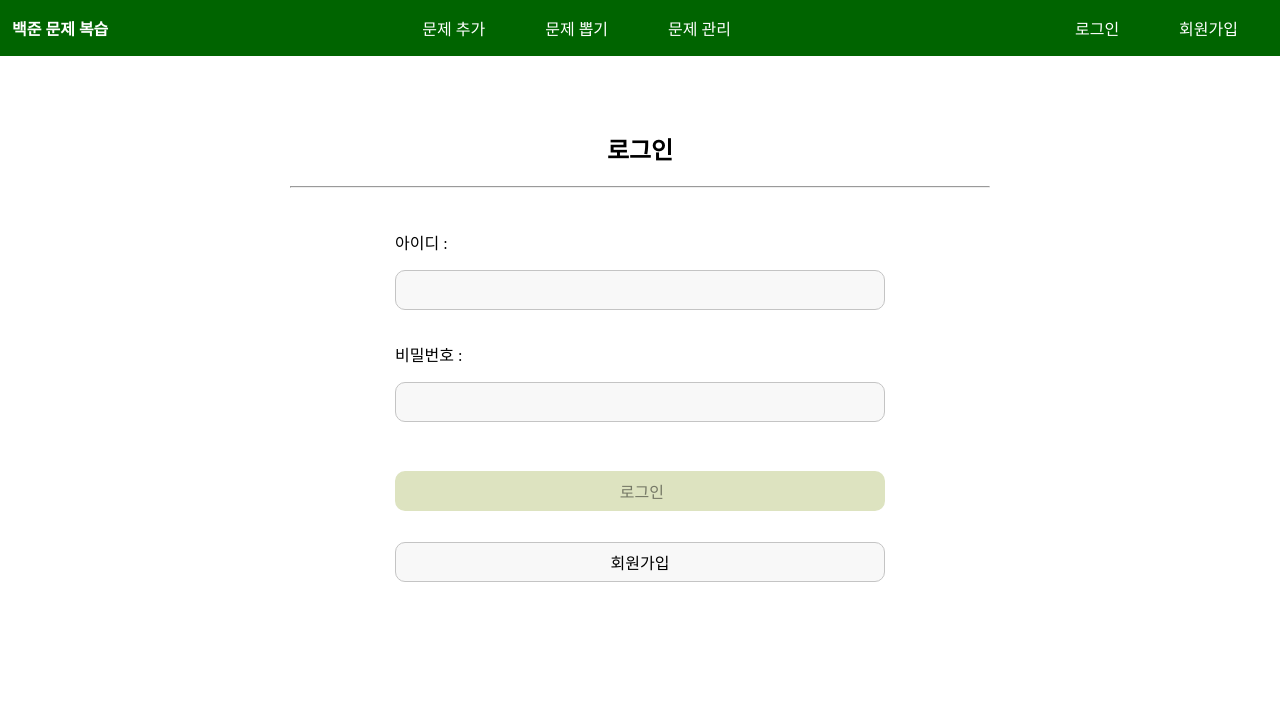
After one commit to jungh150/edoc-side-project, a Flask app: page /login in a window 1280 px wide. The commit adds this page. Shown: the top 724 px of the page. Run offline with Flask 3, Linux system fonts and the light colour scheme.

Commit message:
firebase 연결 & 로그인/회원가입 기능 구현

```diff
--- a/app.py
+++ b/app.py
@@ -1,15 +1,66 @@
-from flask import Flask, render_template, request
+from flask import Flask, render_template, request, flash, redirect, url_for, session
+from database import DBhandler
+import hashlib
 import random
 
-app = Flask(__name__)
+application = Flask(__name__)
+application.config["SECRET_KEY"] = "wodjsl"
+
+DB = DBhandler()
 
 # 메인
-@app.route('/')
-def index():
+@application.route('/')
+def hello():
     return render_template('index.html')
 
+# 로그인
+@application.route("/login")
+def login():
+    return render_template("login.html")
+
+# 로그인 입력 정보 넘겨주기
+@application.route("/login_confirm", methods=['POST'])
+def login_user():
+    id = request.form['id']
+    pw = request.form['pw']
+    pw_hash = hashlib.sha256(pw.encode('utf-8')).hexdigest()
+    if DB.find_user(id, pw_hash):
+        session['id'] = id
+        return redirect(url_for('hello'))
+    else:
+        flash("아이디 혹은 비밀번호가 틀렸습니다.")
+        return render_template("login.html")
+
+# 로그아웃
+@application.route("/logout")
+def logout_user():
+    session.clear()
+    return redirect(url_for('hello'))
+
+# 회원가입
+@application.route("/signup")
+def signup():
+    return render_template("signup.html")
+
+# 회원가입 입력 정보 넘겨주기
+@application.route("/signup_post", methods=['POST'])
+def register_user():
+    data = request.form
+    pw = request.form['pw']
+    pw_hash = hashlib.sha256(pw.encode('utf-8')).hexdigest()
+    if DB.insert_user(data, pw_hash):
+        return render_template("login.html")
+    else:
+        flash("이미 존재하는 아이디입니다.")
+        return render_template("signup.html")
+
+# 문제 추가 페이지
+@application.route("/add_quiz")
+def add_quiz():
+    return render_template("add_quiz.html")
+
 # 문제 뽑기 페이지
-@app.route('/result', methods=['POST'])
+@application.route('/result', methods=['POST'])
 def result():
     correct_numbers = request.form['correct_numbers']
     correct_numbers_list = [int(num) for num in correct_numbers.split()]
@@ -31,4 +82,4 @@ def result():
     return render_template('result.html', selected_correctNumber=selected_correct_number, selected_wrongNumber=selected_wrong_number, selected_total_number=selected_total_number)
 
 if __name__ == '__main__':
-    app.run(debug=True)
+    application.run(debug=True)
--- /dev/null
+++ b/authentication/firebase_auth.json
@@ -0,0 +1,9 @@
+{
+    "apiKey": "AIzaSyAkAWu4B0dxAW8gzby7olzrkaL82ZIPOQE",
+    "authDomain": "edoc-side-project.firebaseapp.com",
+    "databaseURL": "https://edoc-side-project-default-rtdb.firebaseio.com",
+    "projectId": "edoc-side-project",
+    "storageBucket": "edoc-side-project.appspot.com",
+    "messagingSenderId": "914001485103",
+    "appId": "1:914001485103:web:bc2b1e58e62a0e902155da"
+  }
--- /dev/null
+++ b/static/login.css
@@ -0,0 +1,55 @@
+/* 전체 div (wrapper) */
+.wrapper {
+    width: 700px;
+    margin: 75px auto;
+    box-sizing: border-box;
+}
+
+/* 제목 (로그인) */
+#title {
+    display: flex;
+    align-items: center;
+    justify-content: center;
+}
+
+/* 로그인 입력칸 */
+#login-form>input {
+    width: 100%;
+    height: 40px;
+    box-sizing: border-box;
+    margin-bottom: 16px;
+    border-radius: 10px;
+    border: 1px solid #c4c4c4;
+    background-color: #F8F8F8;
+    padding-left: 2%;
+}
+
+/* 로그인 버튼 */
+#login-form>input[type="submit"] {
+    font-size: 16px;
+    background-color: rgb(221, 227, 192);
+    color: rgb(117, 120, 102);
+    border-radius: 10px;
+    border: 3px solid rgb(221, 227, 192);
+    margin-top: 15px;
+}
+
+/* 로그인 버튼 호버 */
+#login-form>input[type="submit"]:hover {
+    background-color: rgb(209, 215, 180);
+    color: rgb(122, 125, 103);
+    border: 3px solid rgb(209, 215, 180);
+}
+
+/* 회원가입 버튼 */
+#signup-btn {
+    width: 100%;
+    height: 40px;
+    box-sizing: border-box;
+    margin-bottom: 16px;
+    border-radius: 10px;
+    border: 1px solid #c4c4c4;
+    background-color: #F8F8F8;
+    font-size: 16px;
+    margin-top: 15px;
+}
--- a/static/style.css
+++ b/static/style.css
@@ -1,4 +1,4 @@
-.navbar{
+.navbar {
     display: flex;
     justify-content: space-between;
     align-items: center;
@@ -6,19 +6,19 @@
     padding: 8px 12px;
 }
 
-body{
+body {
     margin: 0;
     background-color: var(--backgroud-color);
 }
 
-.navbar__logo{
+.navbar__logo {
     color: white;
     padding-left: 0;
 }
 
-a{
+a {
     text-decoration: none;
-    color: var(--text-color);
+    color: white;
 }
 
 .navbar__menu {
@@ -29,6 +29,18 @@ a{
     align-items: right;
   }
 
-  .navbar__menu li {
+.navbar__menu li {
     padding: 8px 30px;
+}
+
+.navbar__login {
+    list-style: none;
+    display: flex;
+    margin: 0;
+    padding-left: 0;
+    align-items: right;
   }
+
+.navbar__login li {
+    padding: 8px 30px;
+}
--- a/templates/index.html
+++ b/templates/index.html
@@ -1,66 +1,39 @@
 <!DOCTYPE html>
 <html lang="en">
+
 <head>
   <meta charset="UTF-8">
   <meta name="viewport" content="width=device-width, initial-scale=1.0">
-    <link rel="stylesheet" href="../static/style.css">
+  <link rel="stylesheet" href="/static/style.css">
   <title>Random Number Picker</title>
 </head>
 
-
 <body>
   <nav class="navbar">
-
     <div class="naverbar_logo">
-            <a href="" style="color: white;"><b>백준 문제 복습</b></a>
+      <a href=""><b>백준 문제 복습</b></a>
     </div>
 
     <ul class="navbar__menu">
-            <li><a href="#" style="color: white;">문제 추가</a></li>
-            <li><a href="#" style="color: white;">문제 뽑기</a></li>
-            <li><a href="#" style="color: white;">문제 관리</a></li>
+      <li><a href="/add_quiz">문제 추가</a></li>
+      <li><a href="#">문제 뽑기</a></li>
+      <li><a href="#">문제 관리</a></li>
     </ul>
 
-        <a href="#" class="navbar_toogleBtn">
-            <i class="fas fa-bars"></i>
-        </a>
+    <ul class="navbar__login">
+      {% if session['id'] %}
+      <li><a href="#">{{session['id']}}님</a></li>
+      <li><a href="/logout">로그아웃</a></li>
+      {% else %}
+      <li><a href="/login">로그인</a></li>
+      <li><a href="/signup">회원가입</a></li>
+      {% endif %}
+    </ul>
   </nav>
+  <section>
+    {% block section %}
 
-    <form action="#" method="post">
-        <center>
-        <h3>푼 문제 추가</h3>
-        <label for="add_correct_num">맞춘 문제</label>
-        <br>
-        <input type="text" id="add_correct_num" name="add_correct_num" style="width: 50px;">
-        번 <button type="submit">등록</button>
-
-        <br><br>
-
-        <label for="add_wrong_num">틀린 문제</label>
-        <br>
-        <input type="text" id="add_wrong_num" name="add_wrong_num" style="width: 50px;">
-        번 <button type="submit">등록</button>
-        </center>
-    </form>
-
-    <br><hr>
-
-    <form action="/result" method="post">
-        <center>
-        <h3>푼 문제 초기화</h3>
-        <label for="correct_numbers"><b>맞춘 문제 입력</b></label>
-        <br>
-        <textarea id="correct_numbers" name="correct_numbers" style="width:300px;height:100px;font-size:px;" required></textarea>
-
-        <br>
-        <br>
-
-        <label for="wrong_numbers"><b>틀린 문제 입력</b></label>
-        <br>
-        <textarea id="wrong_numbers" name="wrong_numbers" style="width:300px;height:100px;font-size:px;" required></textarea>
-        <br><br>
-        <button type="submit" style="width:100px;height:px;font-size:20px;" >초기화</button>
-        </center>
-    </form>
+    {% endblock section %}
+  </section>
 </body>
 </html>
--- /dev/null
+++ b/templates/login.html
@@ -0,0 +1,35 @@
+<head>
+  <link rel="stylesheet" type="text/css" href="/static/login.css">
+</head>
+
+<body>
+  <!-- index.html로부터 확장 -->
+  {% extends "index.html" %}
+
+  {% block section %}
+  <!-- "아이디 혹은 비밀번호가 틀렸습니다." 팝업 -->
+  {% with mesg = get_flashed_messages() %}
+  {% if mesg !=[] %}
+    <script>alert("{{ mesg[0] }}")</script>
+  {% endif %}
+  {% endwith %}
+  <!-- 전체 div (wrapper) -->
+  <div class="wrapper">
+    <h2 id="title">로그인</h2>
+    <hr><br>
+    <!-- 입력 form -->
+    <form action="/login_confirm" method="post" id="login-form" style="width: 70%; margin: auto;">
+      <p>아이디 : </p>
+      <input type="text" name="id">
+      <p>비밀번호 : </p>
+      <input type="password" name="pw"><br><br>
+      <!-- 로그인 버튼 -->
+      <input type="submit" value="로그인" id="loginBtn" /><br>
+    </form>
+    <div style="width: 70%; margin: auto;">
+      <!-- 회원가입 버튼 -->
+      <a href="/signup"><button onclick="/signup" id="signup-btn">회원가입</button></a>
+    </div>
+  </div>
+  {% endblock section %}
+</body>
```
Also changed, not shown: database.py (added, +46 -0 lines), static/signup.css (added, +42 -0 lines), templates/add_quiz.html (added, +47 -0 lines), templates/signup.html (added, +33 -0 lines). Lines whose indentation alone changed are shown as unchanged.
